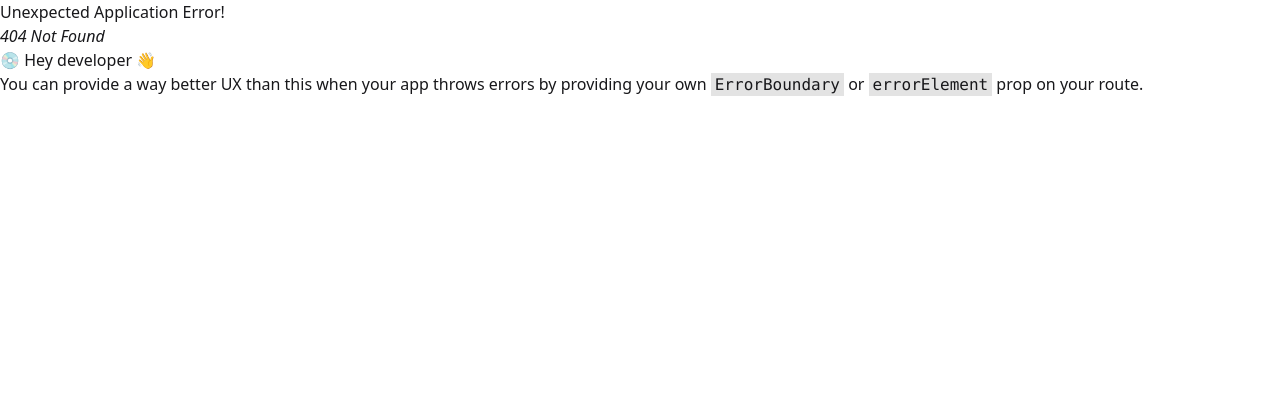
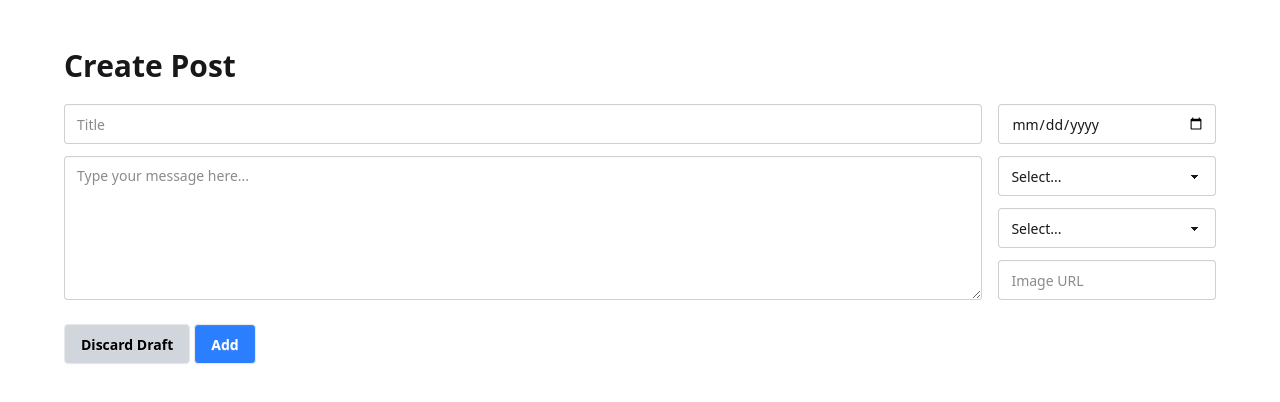
Before and after one commit to hlenaa/fullstack-blog, a React (Vite) app: page /post/create in a window 1280 px wide. Before the commit this address had no page. Shown: the top 402 px of the page. Built offline with nearby package versions, Linux system fonts and the light colour scheme.

Commit message:
Added CreatePost and PostDetails page

```diff
--- a/src/App.jsx
+++ b/src/App.jsx
@@ -1,22 +1,35 @@
+import { useState } from "react";
 import { createBrowserRouter, RouterProvider } from "react-router-dom";
 import Home from "./pages/Home";
+import CreatePost from "./pages/CreatePost";
+import PostDetails from "./pages/PostDetails";
+import NavBar from "./components/NavBar";
+
 //import Post from "./pages/Post";
 
 function App() {
+  const [entries, setEntries] = useState([]);
+
   const router = createBrowserRouter([
     {
       path: "/",
       element: <Home />,
     },
-    // {
-    //   path: "/post/:id",
-    //   element: <Post />,
-    // },
+    {
+      path: "/post/:id",
+      element: <PostDetails />,
+    },
+    {
+      path: "/post/create",
+      element: <CreatePost setEntries={setEntries} />,
+    },
   ]);
 
   return (
     <>
-      <RouterProvider router={router} />
+      <RouterProvider router={router}>
+        <NavBar />
+      </RouterProvider>
     </>
   );
 }
--- a/src/components/NavBar.jsx
+++ b/src/components/NavBar.jsx
@@ -1,27 +1,20 @@
 import { useState } from "react";
 import { Link } from "react-router-dom";
 import harryPotterLogo from "../assets/harry-potter.svg";
-import EntryModal from "./EntryModal";
 
-const NavBar = ({ setEntries }) => {
-  const [modalOpen, setModalOpen] = useState(false);
-
+const NavBar = () => {
   return (
     <nav className="flex items-center justify-between bg-white p-4 shadow-md">
       <Link to="/" className="flex items-center space-x-2">
         <img src={harryPotterLogo} alt="Harry Potter Logo" className="h-16" />
       </Link>
 
-      <button className="btn" onClick={() => setModalOpen(true)}>
-        Add entry
-      </button>
-
-      {modalOpen && (
-        <EntryModal
-          setEntries={setEntries}
-          closeModal={() => setModalOpen(false)}
-        />
-      )}
+      <Link
+        to={`/post/create`}
+        className="btn bg-white text-navy-800 border-none btn-primary"
+      >
+        Create Post
+      </Link>
     </nav>
   );
 };
--- /dev/null
+++ b/src/components/Post.jsx
@@ -0,0 +1,16 @@
+const Post = ({ entry, handleUpdateEntries }) => {
+  return (
+    <div>
+      <p>{entry.date}</p>
+      <h2>{entry.title}</h2>
+      <figure>
+        <img src={entry.image} alt={entry.title} />
+      </figure>
+      <div>
+        <p>{entry.content}</p>
+      </div>
+    </div>
+  );
+};
+
+export default Post;
--- /dev/null
+++ b/src/pages/CreatePost.jsx
@@ -0,0 +1,134 @@
+import { useState } from "react";
+import { v4 as uuidv4 } from "uuid";
+import { Link } from "react-router-dom";
+
+const CreatePost = ({ setEntries }) => {
+  const [newEntry, setNewEntry] = useState({
+    date: "",
+    title: "",
+    category: "",
+    image: "",
+    content: "",
+  });
+
+  const [formSubmitted, setFormSubmitted] = useState(false);
+
+  const handleChange = (e) => {
+    const { name, value } = e.target;
+    setNewEntry((prevEntry) => ({
+      ...prevEntry,
+      [name]: value,
+    }));
+  };
+
+  const handleSubmit = (e) => {
+    e.preventDefault();
+    if (
+      !newEntry.date ||
+      !newEntry.title ||
+      !newEntry.category ||
+      !newEntry.image ||
+      !newEntry.content
+    )
+      return;
+
+    const newEntries = [
+      { id: uuidv4(), ...newEntry },
+      ...(JSON.parse(localStorage.getItem("entries")) || []),
+    ];
+
+    setEntries(newEntries);
+    localStorage.setItem("entries", JSON.stringify(newEntries));
+
+    setNewEntry({ date: "", title: "", image: "", content: "", category: "" });
+    setFormSubmitted(true);
+  };
+
+  return (
+    <div className="w-[88vw] md:w-[90vw] lg:w-[min(1290px,90vw)] mx-auto py-12">
+      {!formSubmitted ? (
+        <>
+          <h3 className="font-bold text-3xl mb-5">Create Post</h3>
+          <form
+            onSubmit={handleSubmit}
+            className="grid grid-cols-1 md:grid-cols-5 gap-4 mb-4 w-full"
+          >
+            <div className="w-full col-span-1 md:col-span-3 lg:col-span-4 flex flex-col gap-3">
+              <input
+                type="text"
+                name="title"
+                value={newEntry.title}
+                onChange={handleChange}
+                placeholder="Title"
+                className="input input-bordered w-full"
+              />
+              <textarea
+                name="content"
+                value={newEntry.content}
+                onChange={handleChange}
+                rows="6"
+                placeholder="Type your message here..."
+                className="textarea textarea-bordered w-full"
+              ></textarea>
+            </div>
+            <div className="w-full col-span-1 md:col-span-2 lg:col-span-1 flex flex-col gap-3">
+              <input
+                type="date"
+                name="date"
+                value={newEntry.date}
+                onChange={handleChange}
+                max={new Date().toISOString().split("T")[0]}
+                className="input input-bordered w-full"
+              />
+              <select
+                name="house"
+                value={newEntry.category}
+                onChange={handleChange}
+                className="select select-bordered w-full"
+              >
+                <option value="">Select...</option>
+                <option value="ravenclaw">Ravenclaw</option>
+                <option value="gryffindor">Gryffindor</option>
+                <option value="hufflepuff">Hufflepuff</option>
+                <option value="slytherin">Slytherin</option>
+              </select>
+              <select
+                name="category"
+                value={newEntry.category}
+                onChange={handleChange}
+                className="select select-bordered w-full"
+              >
+                <option value="">Select...</option>
+                <option value="news">News</option>
+                <option value="characters">Characters</option>
+                <option value="lifestyle">Lifestyle</option>
+              </select>
+              <input
+                type="url"
+                name="image"
+                value={newEntry.image}
+                onChange={handleChange}
+                placeholder="Image URL"
+                className="input input-bordered w-full"
+              />
+            </div>
+            <div className="col-span-5 flex justify-start mt-2 gap-1">
+              <Link to="/" className="btn bg-gray-300 text-black">
+                Discard Draft
+              </Link>
+              <button type="submit" className="btn bg-blue-500 text-white">
+                Add
+              </button>
+            </div>
+          </form>
+        </>
+      ) : (
+        <h3 className="font-bold text-lg">
+          Your post has been added successfully!
+        </h3>
+      )}
+    </div>
+  );
+};
+
+export default CreatePost;
--- /dev/null
+++ b/src/pages/PostDetails.jsx
@@ -0,0 +1,48 @@
+import React, { useState, useEffect } from "react";
+import { useParams } from "react-router-dom";
+import NavBar from "../components/NavBar";
+import Post from "../components/Post";
+
+const PostDetails = () => {
+  console.log("Entry.jsx");
+
+  const { id } = useParams(); // Extract the entry ID from the URL
+  console.log("ID outside useEffect:", id);
+  const [entry, setEntry] = useState(null);
+  const [entries, setEntries] = useState(
+    JSON.parse(localStorage.getItem("entries")) || []
+  );
+
+  // Function to get the entry by ID from localStorage
+  const getPost = (id) => {
+    const entries = JSON.parse(localStorage.getItem("entries")) || [];
+    console.log("Entries in localStorage:", entries);
+    return entries.find((entry) => entry.id === id);
+  };
+
+  const handleUpdateEntries = (updatedEntries) => {
+    setEntries(updatedEntries); // Update the entries state
+  };
+
+  console.log(localStorage.getItem("entries"));
+
+  useEffect(() => {
+    console.log("ID from useParams:", id);
+    const fetchedEntry = getPost(id);
+    console.log("Fetched Entry:", fetchedEntry);
+    setEntry(fetchedEntry);
+  }, [id, entries]);
+
+  return (
+    <div>
+      <NavBar setEntries={setEntries} />
+      {entry ? (
+        <Post entry={entry} handleUpdateEntries={handleUpdateEntries} />
+      ) : (
+        <p className="text-center">Loading...</p>
+      )}
+    </div>
+  );
+};
+
+export default PostDetails;
```
Also changed, not shown: src/pages/Post.jsx (deleted).
